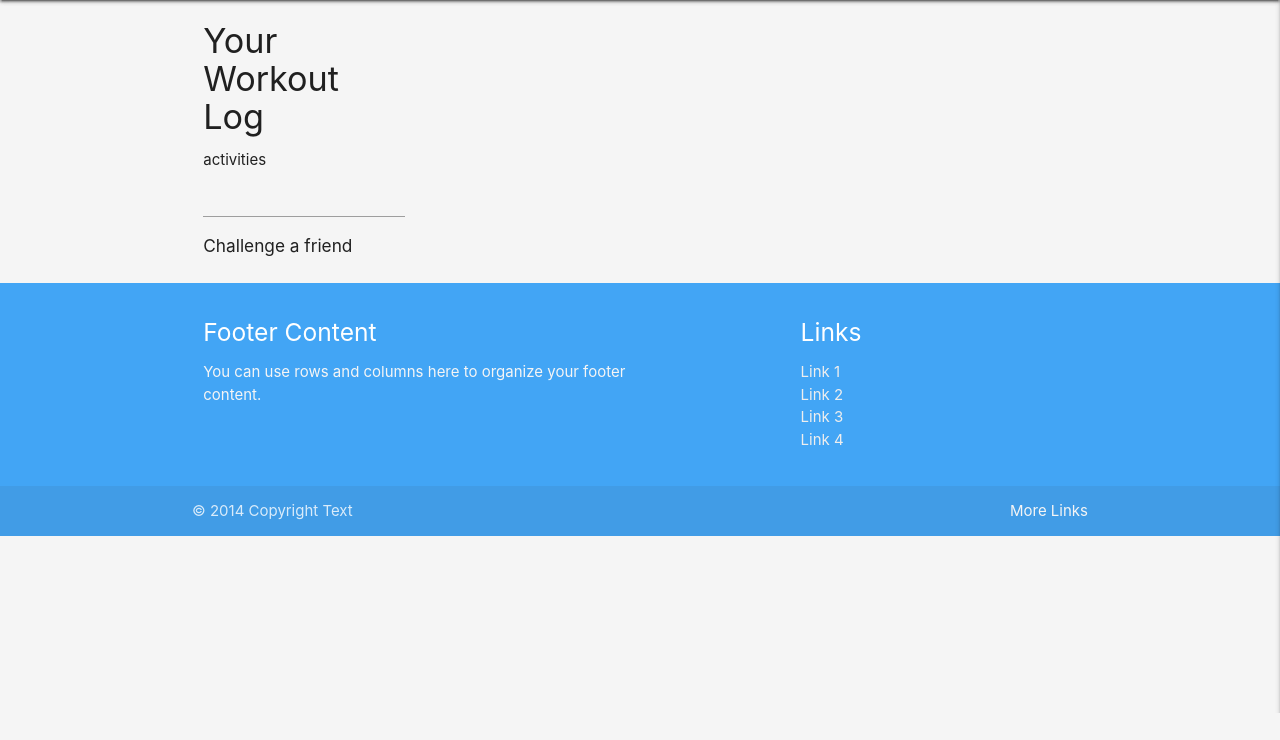
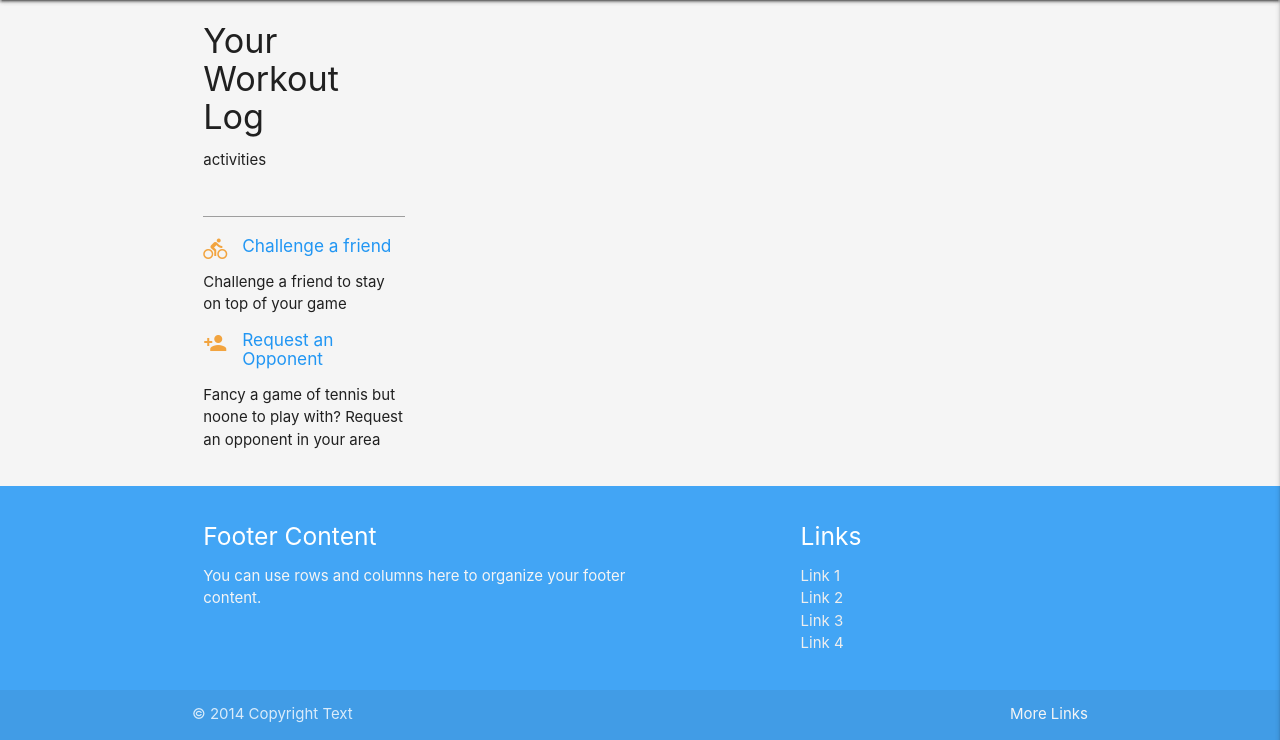
Before and after one commit to Code-Institute-Submissions/Fitness-tracker-MS3, a Flask app: page / in a window 1280 px wide. Shown: the part 87-827 px from the top of the page. Before the commit the page ends 800 px from the top, so only its background shows below. Run offline with Flask 2, Linux system fonts and the light colour scheme; data that the repository does not hold is empty; some libraries are stand-ins or nearby versions.

Commit message:
navigation for additional forms added into dashboard

```diff
--- a/templates/dashboard.html
+++ b/templates/dashboard.html
@@ -6,7 +6,10 @@
         <h4>Your Workout Log</h4>
         <h7>activities</h7>
         <input>
-        <h6>Challenge a friend</h6>
+        <h6 class="blue-text"><a href="#"><i class="material-icons center-align left " style="color: rgba(241, 152, 36, 0.87); ">directions_bike</i></a>Challenge a friend</h6>
+        <p>Challenge a friend to stay on top of your game</p>
+        <h6 class="blue-text"><a href="# "><i class="material-icons center-align left " style="color: rgba(241, 152, 36, 0.87); ">person_add</i></a>Request an Opponent</h6>
+        <p>Fancy a game of tennis but noone to play with? Request an opponent in your area</p>
     </div>
 
     <!-- workout cards -->
```
